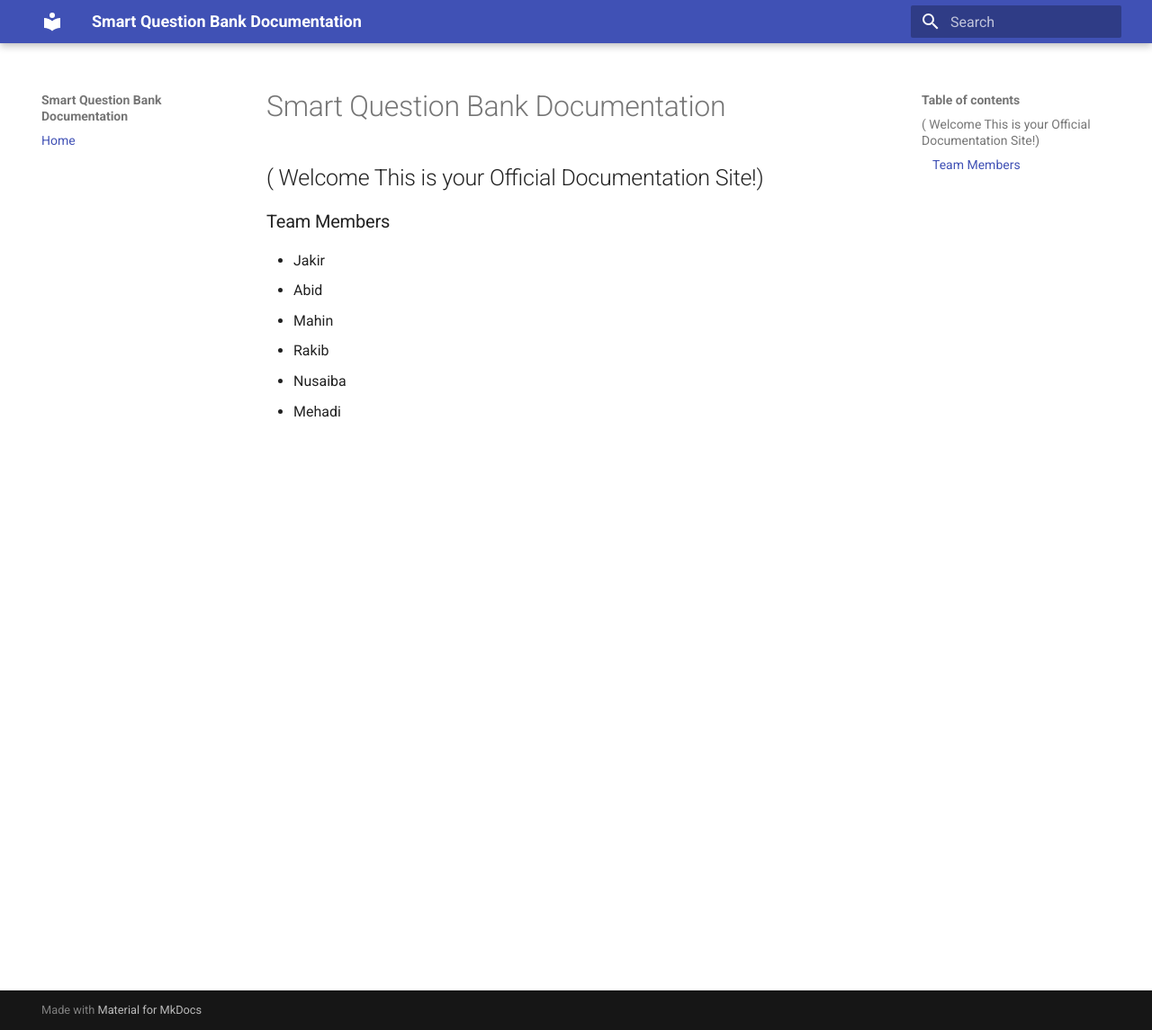
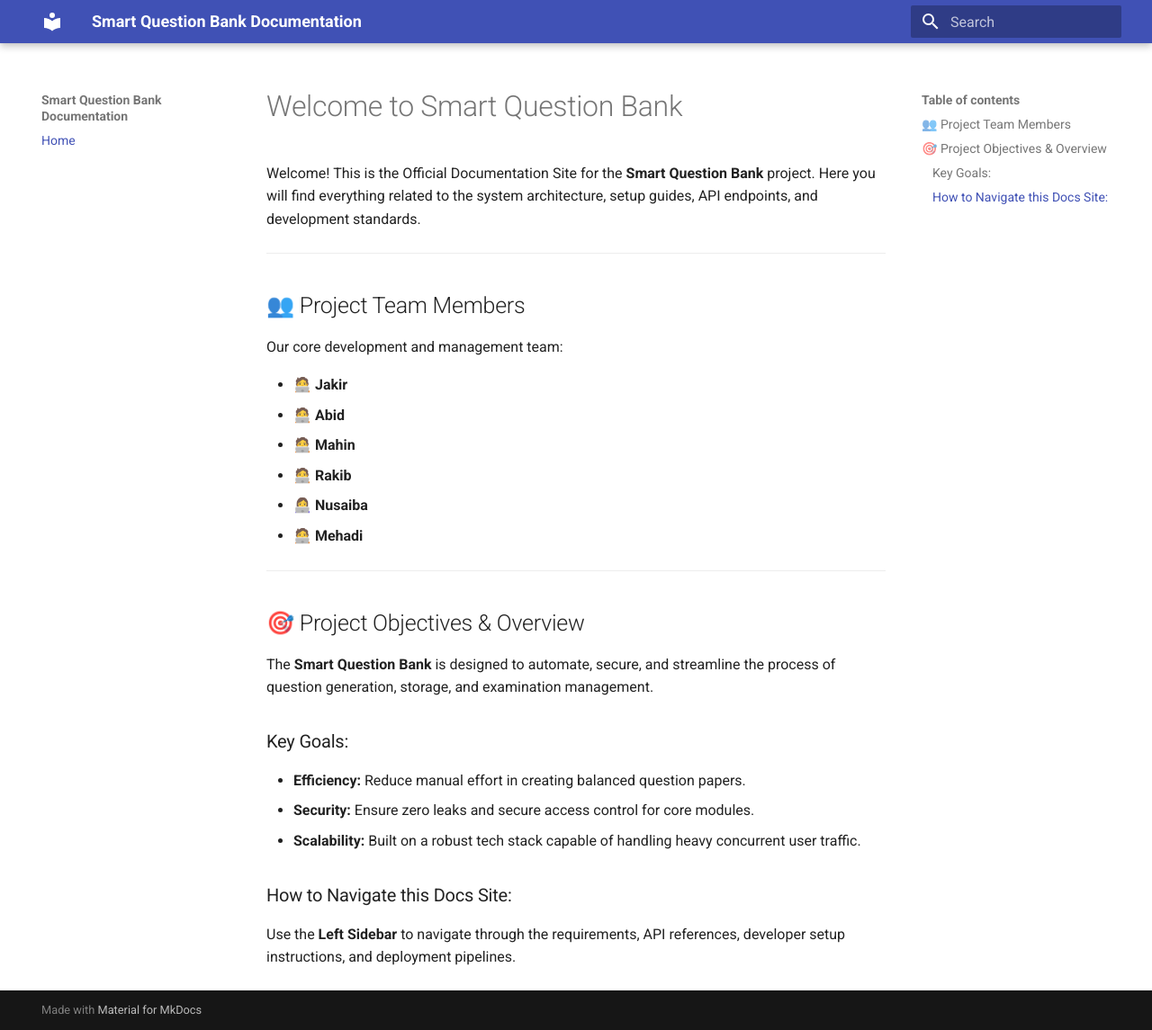
Before and after one commit to RakibCSE30/Project, an MkDocs documentation site: the page built from resources/documents/index.md, in a window 1280 px wide and 1145 px high. Shown: the whole window at 90% size. Built offline with MkDocs 1.6.1 and Material for MkDocs 9.7.7, drawn with Linux system fonts in a browser that asks for light colours.

Commit message:
Update index.md

```diff
--- a/resources/documents/index.md
+++ b/resources/documents/index.md
@@ -1,13 +1,30 @@
-# Smart Question Bank Documentation
+# Welcome to Smart Question Bank
 
+Welcome! This is the Official Documentation Site for the **Smart Question Bank** project. Here you will find everything related to the system architecture, setup guides, API endpoints, and development standards.
 
-## ( Welcome This is your Official Documentation Site!)
+---
 
+## 👥 Project Team Members
 
-### Team Members
-* Jakir
-* Abid
-* Mahin
-* Rakib
-* Nusaiba
-* Mehadi
+Our core development and management team:
+
+* 🧑‍💻 **Jakir**
+* 🧑‍💻 **Abid**
+* 🧑‍💻 **Mahin**
+* 🧑‍💻 **Rakib**
+* 👩‍💻 **Nusaiba**
+* 🧑‍💻 **Mehadi**
+
+---
+
+## 🎯 Project Objectives & Overview
+
+The **Smart Question Bank** is designed to automate, secure, and streamline the process of question generation, storage, and examination management.
+
+### Key Goals:
+* **Efficiency:** Reduce manual effort in creating balanced question papers.
+* **Security:** Ensure zero leaks and secure access control for core modules.
+* **Scalability:** Built on a robust tech stack capable of handling heavy concurrent user traffic.
+
+### How to Navigate this Docs Site:
+Use the **Left Sidebar** to navigate through the requirements, API references, developer setup instructions, and deployment pipelines.
```
